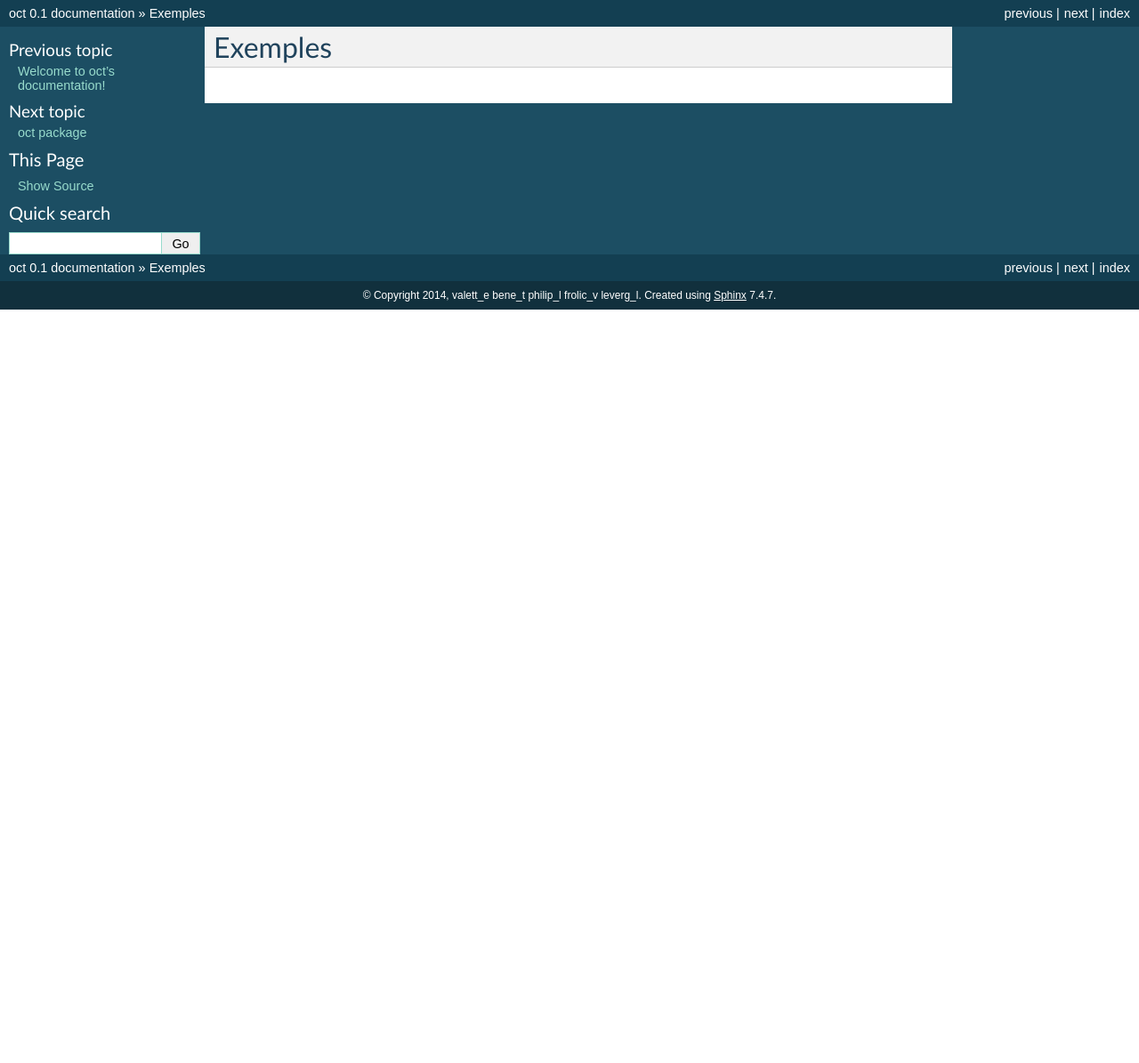
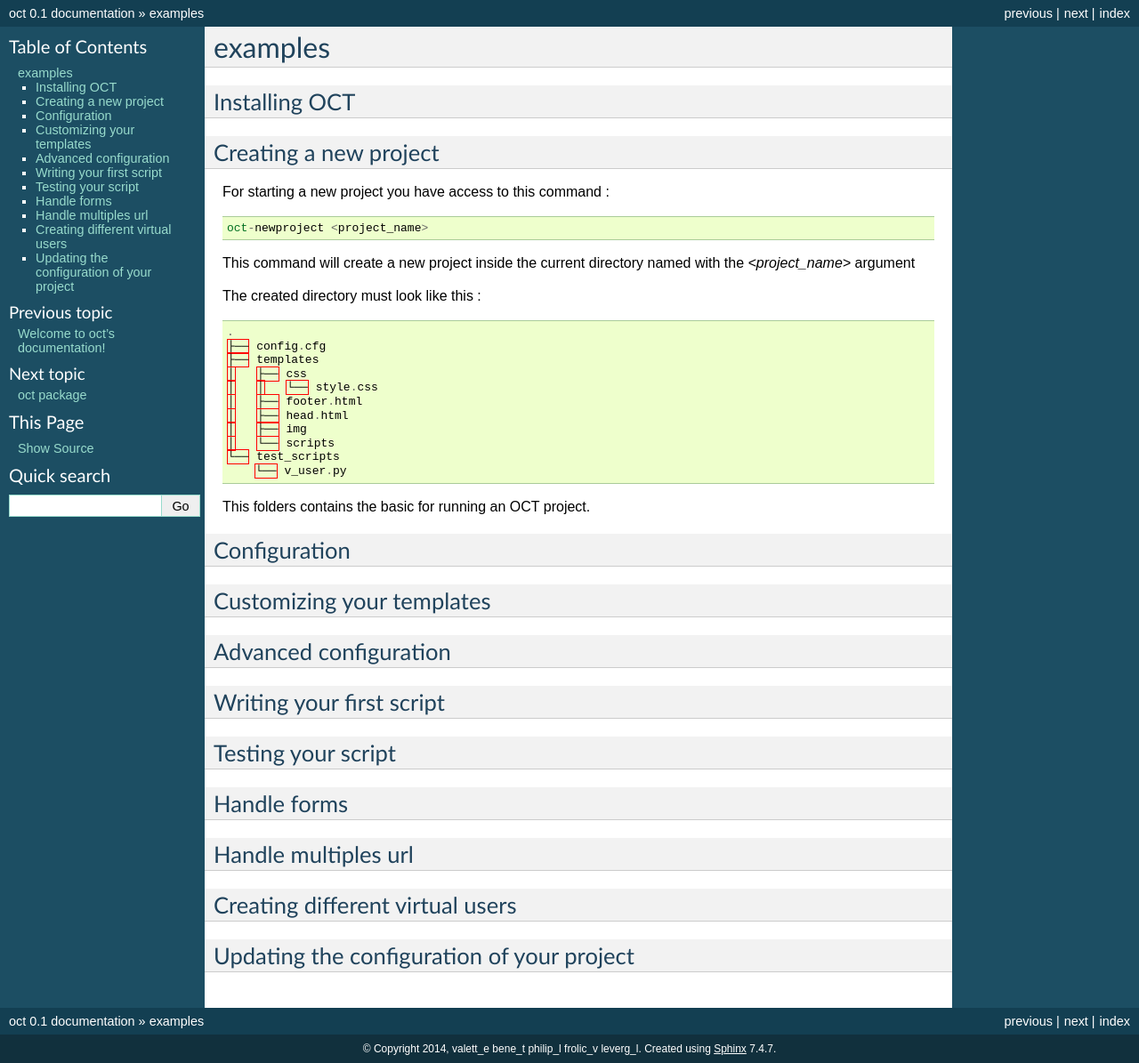
Before and after one commit to TheGhouls/oct, a Sphinx documentation site: the page built from doc/exemples.rst, in a window 1280 px wide. Shown: the whole page at 89% size. Built offline with Sphinx 7.4.7, drawn with Linux system fonts in a browser that asks for light colours; before the commit the page ends 900 px from its top, so only the background shows below that.

Commit message:
start exemples page

```diff
--- a/doc/exemples.rst
+++ b/doc/exemples.rst
@@ -1,2 +1,67 @@
-Exemples
+examples
 ========
+
+Installing OCT
+--------------
+
+Creating a new project
+----------------------
+
+For starting a new project you have access to this command :
+
+.. code-block:: python
+
+    oct-newproject <project_name>
+
+This command will create a new project inside the current directory named with the `<project_name>` argument
+
+The created directory must look like this :
+
+.. code-block:: python
+
+    .
+    ├── config.cfg
+    ├── templates
+    │   ├── css
+    │   │   └── style.css
+    │   ├── footer.html
+    │   ├── head.html
+    │   ├── img
+    │   └── scripts
+    └── test_scripts
+        └── v_user.py
+
+
+
+This folders contains the basic for running an OCT project.
+
+Configuration
+-------------
+
+
+Customizing your templates
+--------------------------
+
+
+Advanced configuration
+----------------------
+
+
+Writing your first script
+-------------------------
+
+Testing your script
+-------------------
+
+
+Handle forms
+------------
+
+Handle multiples url
+--------------------
+
+Creating different virtual users
+--------------------------------
+
+Updating the configuration of your project
+------------------------------------------
```
